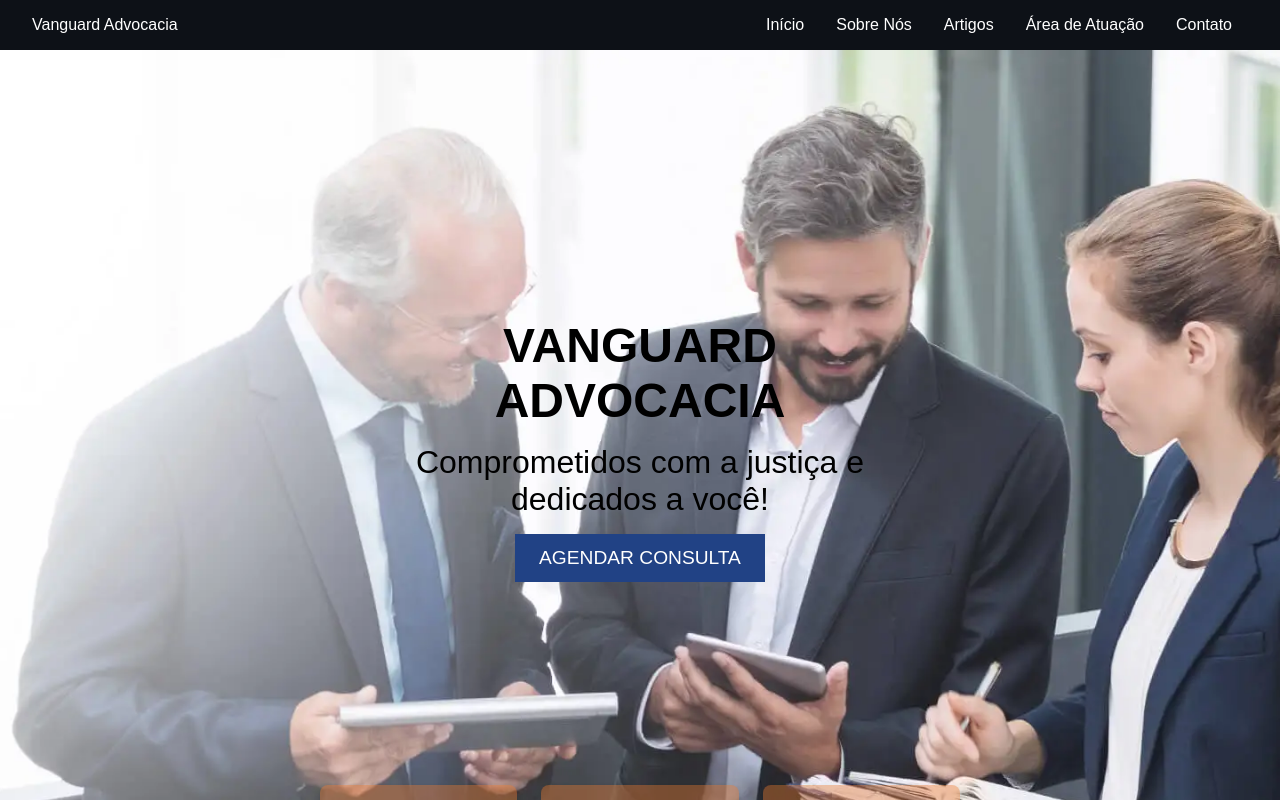
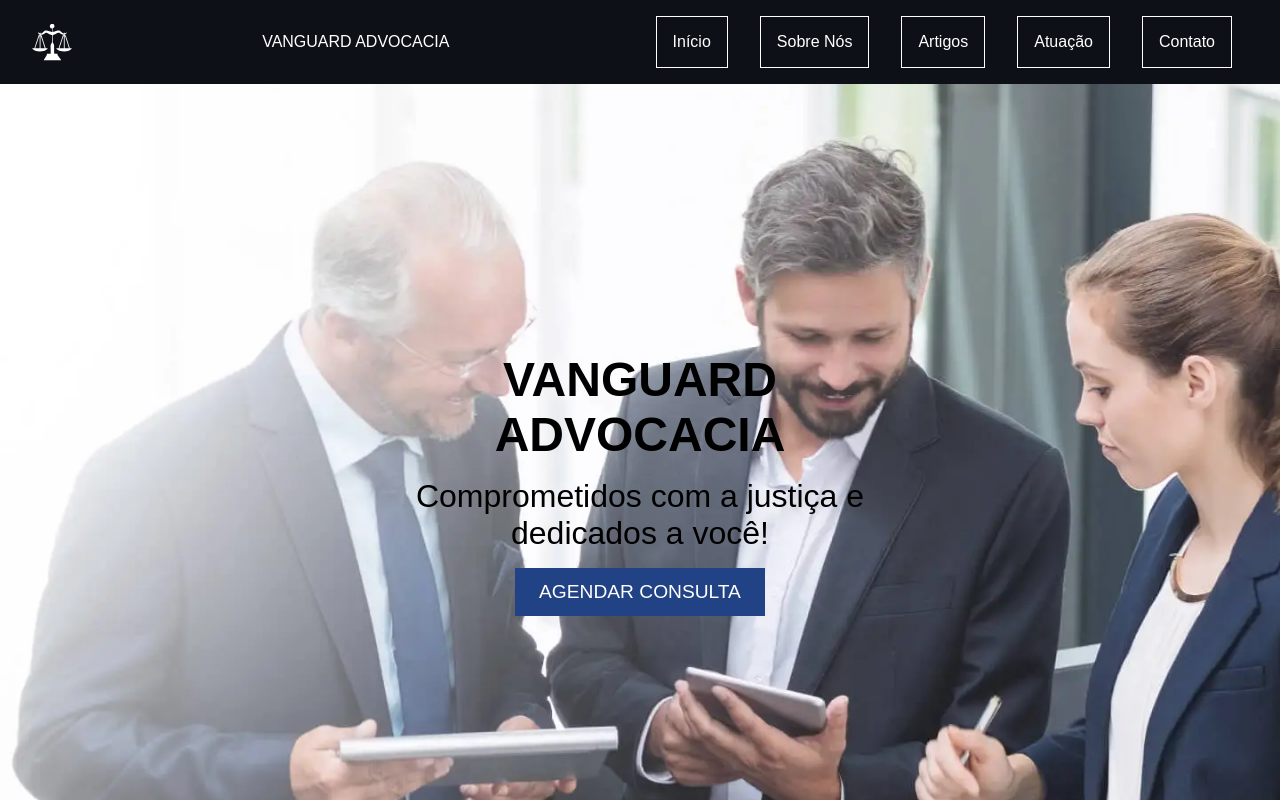
Before and after one commit to MahFelix/vanguard-interface, a React (Vite) app: page / in a window 1280 px wide. Shown: the top 800 px of the page. Built offline with nearby package versions, Linux system fonts and the light colour scheme.

Commit message:
💄 style: Estilização CSS do Navbar Mobile

```diff
--- a/src/Components/Navbar.jsx
+++ b/src/Components/Navbar.jsx
@@ -24,6 +24,7 @@ const NavbarContainer = styled.nav`
   display: flex;
   justify-content: space-between;
   align-items: center;
+  position: fixed;
   background: #0d1117;
   padding: 1rem 2rem;
   color: white;
@@ -42,34 +43,65 @@ const NavbarContainer = styled.nav`
   }
 
   @media (max-width: 768px) {
+    position: fixed;
+    width: 100%;
+    z-index: 1000;
+    background: #0d1117d8;
+
     .menu-links {
-      display: none; /* Esconde os links na versão mobile */
+      display: none;
     }
 
     .hamburger {
-      display: block; /* Exibe o ícone de hambúrguer */
+      display: block;
       cursor: pointer;
-      z-index: 10; /* Certifica-se de que o hambúrguer está acima de outros elementos */
     }
   }
+`;
+
+const Logo = styled.img`
+  width: 40px;
 `;
 
 const MenuLinks = styled.div`
   display: flex;
   align-items: center;
+  justify-content: center;
+
+
+  a {
+    border: 1px solid white;
+    padding: 16px;
+  }
 
   @media (max-width: 768px) {
     flex-direction: column;
     position: fixed;
-    top: 0;
-    right: 0;
-    background-color: #0d1117;
-    height: 100vh;
+    top: 90px;
+    right: -25px;
+
+    height: 20vh;
     width: 200px;
+    gap: 10px;
     justify-content: center;
+    align-items: center;
     padding: 2rem;
-    transform: translateX(100%);
+    transform: translateX(${props => (props.isOpen ? '0' : '100%')});
     animation: ${props => (props.isOpen ? slideIn : slideOut)} 0.3s forwards;
+
+
+    a {
+      display: flex;
+      gap: 10px;
+      width: 150px;
+     height: 200px;
+     padding: 8px;
+      justify-content: center;
+      align-items: center;
+      background-color: #0d1117c5;
+
+    }
+
   }
 `;
 
@@ -113,18 +145,19 @@ const Navbar = () => {
 
   return (
     <NavbarContainer>
-      <div>Vanguard Advocacia</div>
-      <Hamburger className="hamburger" onClick={toggleMenu}>
-        <div style={{ transform: isOpen ? 'rotate(45deg) translateY(8px)' : 'rotate(0)' }} />
+      <Logo src="/ADVICON.svg" alt="Logo-icon" />
+      <div>VANGUARD ADVOCACIA</div>
+      <Hamburger onClick={toggleMenu}>
+        <div style={{ transform: isOpen ? 'rotate(45deg)' : 'rotate(0)' }} />
         <div style={{ opacity: isOpen ? 0 : 1 }} />
-        <div style={{ transform: isOpen ? 'rotate(-45deg) translateY(-8px)' : 'rotate(0)' }} />
+        <div style={{ transform: isOpen ? 'rotate(-45deg)' : 'rotate(0)' }} />
       </Hamburger>
-      <MenuLinks className="menu-links" isOpen={isOpen}>
-      <Link to="hero" smooth={true} duration={500} onClick={toggleMenu} href='hero'>Início</Link>
-        <Link to="about" smooth={true} duration={500} onClick={toggleMenu} href='about'>Sobre Nós</Link>
-        <Link to="artigos" smooth={true} duration={500} onClick={toggleMenu} href='artigos'>Artigos</Link>
-        <Link to="areas" smooth={true} duration={500} onClick={toggleMenu} href='areas'>Área de Atuação</Link>
-        <Link to="contact" smooth={true} duration={500} onClick={toggleMenu} href='contact'>Contato</Link>
+      <MenuLinks isOpen={isOpen}>
+        <Link to="hero" smooth={true} duration={500} onClick={toggleMenu}>Início</Link>
+        <Link to="about" smooth={true} duration={500} onClick={toggleMenu}>Sobre Nós</Link>
+        <Link to="artigos" smooth={true} duration={500} onClick={toggleMenu}>Artigos</Link>
+        <Link to="areas" smooth={true} duration={500} onClick={toggleMenu}> Atuação</Link>
+        <Link to="contact" smooth={true} duration={500} onClick={toggleMenu}>Contato</Link>
       </MenuLinks>
     </NavbarContainer>
   );
```
Also changed, not shown: public/ADVICON.svg.
